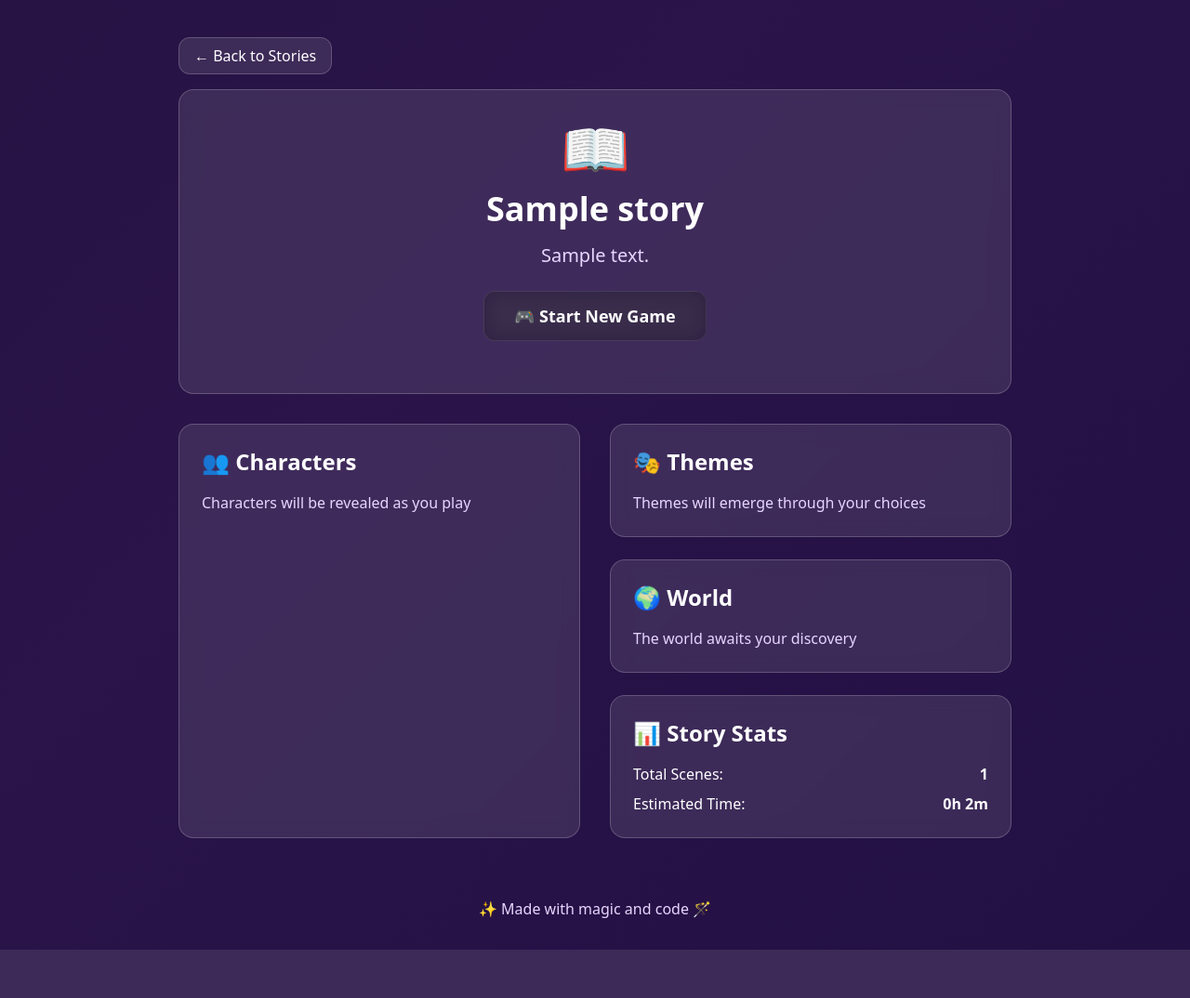
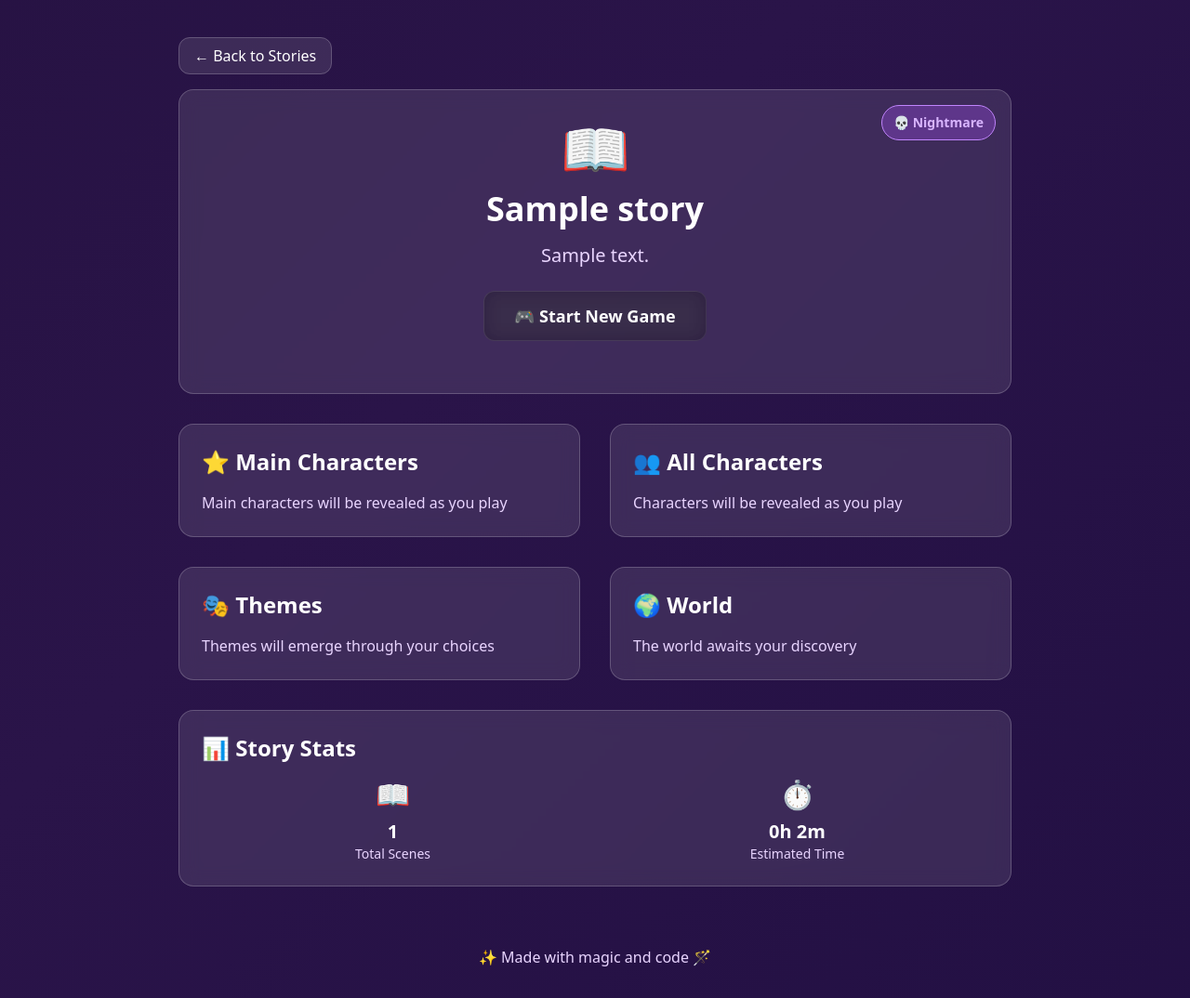
Before and after one commit to MahammadNuriyev62/storytree.ai.app, a FastAPI app: page /stories/1 in a window 1280 px wide. Shown: the part 82-1156 px from the top of the page at 93% size. Before the commit the page ends 1104 px from the top, so only its background shows below. Run offline with FastAPI, Linux system fonts and the light colour scheme; tables that the repository leaves empty hold one stand-in row (values such as "Sample post"); some libraries are stand-ins or nearby versions.

Commit message:
show difficulty level of story on ui

```diff
--- a/templates/story_details.html
+++ b/templates/story_details.html
@@ -12,7 +12,17 @@ endblock %} {% block content %}
   </div>
 
   <!-- Story Header -->
-  <div class="glass p-8 rounded-2xl mb-8 text-center">
+  <div class="glass p-8 rounded-2xl mb-8 text-center relative">
+    <!-- Difficulty Badge - Top Right -->
+    <div class="absolute top-4 right-4">
+      <div
+        id="difficulty-badge"
+        class="px-3 py-2 rounded-full font-bold text-sm border"
+      >
+        <!-- Difficulty will be set by JavaScript -->
+      </div>
+    </div>
+
     <div class="text-6xl mb-4">
       {% if story.emojis %} {% for emoji in story.emojis %}{{ emoji }}{% endfor
       %} {% else %} 📖 {% endif %}
@@ -51,9 +61,40 @@ endblock %} {% block content %}
 
   <!-- Story Details -->
   <div class="grid md:grid-cols-2 gap-8">
-    <!-- Characters -->
+    <!-- Main Characters -->
     <div class="glass p-6 rounded-2xl">
-      <h2 class="text-2xl font-bold mb-4">👥 Characters</h2>
+      <h2 class="text-2xl font-bold mb-4">⭐ Main Characters</h2>
+      {% if story.main_characters %}
+      <div class="space-y-4">
+        {% for character in story.main_characters %}
+        <div class="dark-glass p-4 rounded-xl border-2 border-yellow-400/30">
+          <h3 class="font-bold text-lg text-yellow-300">
+            {{ character.name }}
+          </h3>
+          <p class="text-purple-200 text-sm mb-2">{{ character.role }}</p>
+          <p class="text-sm">{{ character.description }}</p>
+          {% if character.traits %}
+          <div class="flex flex-wrap gap-2 mt-2">
+            {% for trait in character.traits %}
+            <span class="bg-yellow-500/30 px-2 py-1 rounded-full text-xs"
+              >{{ trait }}</span
+            >
+            {% endfor %}
+          </div>
+          {% endif %}
+        </div>
+        {% endfor %}
+      </div>
+      {% else %}
+      <p class="text-purple-200">
+        Main characters will be revealed as you play
+      </p>
+      {% endif %}
+    </div>
+
+    <!-- All Characters -->
+    <div class="glass p-6 rounded-2xl">
+      <h2 class="text-2xl font-bold mb-4">👥 All Characters</h2>
       {% if story.characters %}
       <div class="space-y-4">
         {% for character in story.characters %}
@@ -77,9 +118,10 @@ endblock %} {% block content %}
       <p class="text-purple-200">Characters will be revealed as you play</p>
       {% endif %}
     </div>
+  </div>
 
-    <!-- Story Info -->
-    <div class="space-y-6">
+  <!-- Story Info Row -->
+  <div class="grid md:grid-cols-2 gap-8 mt-8">
     <!-- Themes -->
     <div class="glass p-6 rounded-2xl">
       <h2 class="text-2xl font-bold mb-4">🎭 Themes</h2>
@@ -117,23 +159,23 @@ endblock %} {% block content %}
       <p class="text-purple-200">The world awaits your discovery</p>
       {% endif %}
     </div>
+  </div>
 
-      <!-- Stats -->
-      <div class="glass p-6 rounded-2xl">
+  <!-- Stats Row -->
+  <div class="glass p-6 rounded-2xl mt-8">
     <h2 class="text-2xl font-bold mb-4">📊 Story Stats</h2>
-        <div class="space-y-2">
-          <div class="flex justify-between">
-            <span>Total Scenes:</span>
-            <span class="font-bold">{{ story.n_scenes }}</span>
+    <div class="grid md:grid-cols-2 gap-6">
+      <div class="text-center">
+        <div class="text-3xl mb-2">📖</div>
+        <div class="font-bold text-xl">{{ story.n_scenes }}</div>
+        <div class="text-sm text-purple-200">Total Scenes</div>
       </div>
-          <div class="flex justify-between">
-            <span>Estimated Time:</span>
-            <span class="font-bold"
-              >{{ (story.n_scenes * 2) // 60 }}h {{ (story.n_scenes * 2) % 60
-              }}m</span
-            >
+      <div class="text-center">
+        <div class="text-3xl mb-2">⏱️</div>
+        <div class="font-bold text-xl">
+          {{ (story.n_scenes * 2) // 60 }}h {{ (story.n_scenes * 2) % 60 }}m
         </div>
-        </div>
+        <div class="text-sm text-purple-200">Estimated Time</div>
       </div>
     </div>
   </div>
@@ -141,11 +183,53 @@ endblock %} {% block content %}
 {% endblock %} {% block extra_scripts %}
 <script>
   const storyId = {{ story.id }};
+  const storyDifficulty = {{ story.difficulty }};
   const startBtn = document.getElementById('start-btn');
   const continueBtn = document.getElementById('continue-btn');
   const progressSection = document.getElementById('progress-section');
   const progressBar = document.getElementById('progress-bar');
   const progressText = document.getElementById('progress-text');
+
+  // Convert numerical difficulty to display values
+  function getDifficultyInfo(difficulty) {
+    if (difficulty <= 0.15) {
+      return {
+        text: "Easy",
+        icon: "🟢",
+        color: "bg-green-500/30 text-green-300 border-green-400",
+        description: "Forgiving choices"
+      };
+    } else if (difficulty <= 0.4) {
+      return {
+        text: "Medium",
+        icon: "🟡",
+        color: "bg-yellow-500/30 text-yellow-300 border-yellow-400",
+        description: "Balanced challenge"
+      };
+    } else if (difficulty <= 0.7) {
+      return {
+        text: "Hard",
+        icon: "🔴",
+        color: "bg-red-500/30 text-red-300 border-red-400",
+        description: "Punishing mistakes"
+      };
+    } else {
+      return {
+        text: "Nightmare",
+        icon: "💀",
+        color: "bg-purple-500/30 text-purple-300 border-purple-400",
+        description: "Extreme challenge"
+      };
+    }
+  }
+
+  // Set difficulty display
+  const difficultyInfo = getDifficultyInfo(storyDifficulty);
+
+  // Update difficulty badge
+  const difficultyBadge = document.getElementById('difficulty-badge');
+  difficultyBadge.textContent = `${difficultyInfo.icon} ${difficultyInfo.text}`;
+  difficultyBadge.className = `px-3 py-2 rounded-full font-bold text-sm border ${difficultyInfo.color}`;
 
   // Check for existing progress
   const savedProgress = StoryProgress.load(storyId);
```
Also changed, not shown: templates/stories.html (+56 -6 lines). Lines whose indentation alone changed are shown as unchanged.
